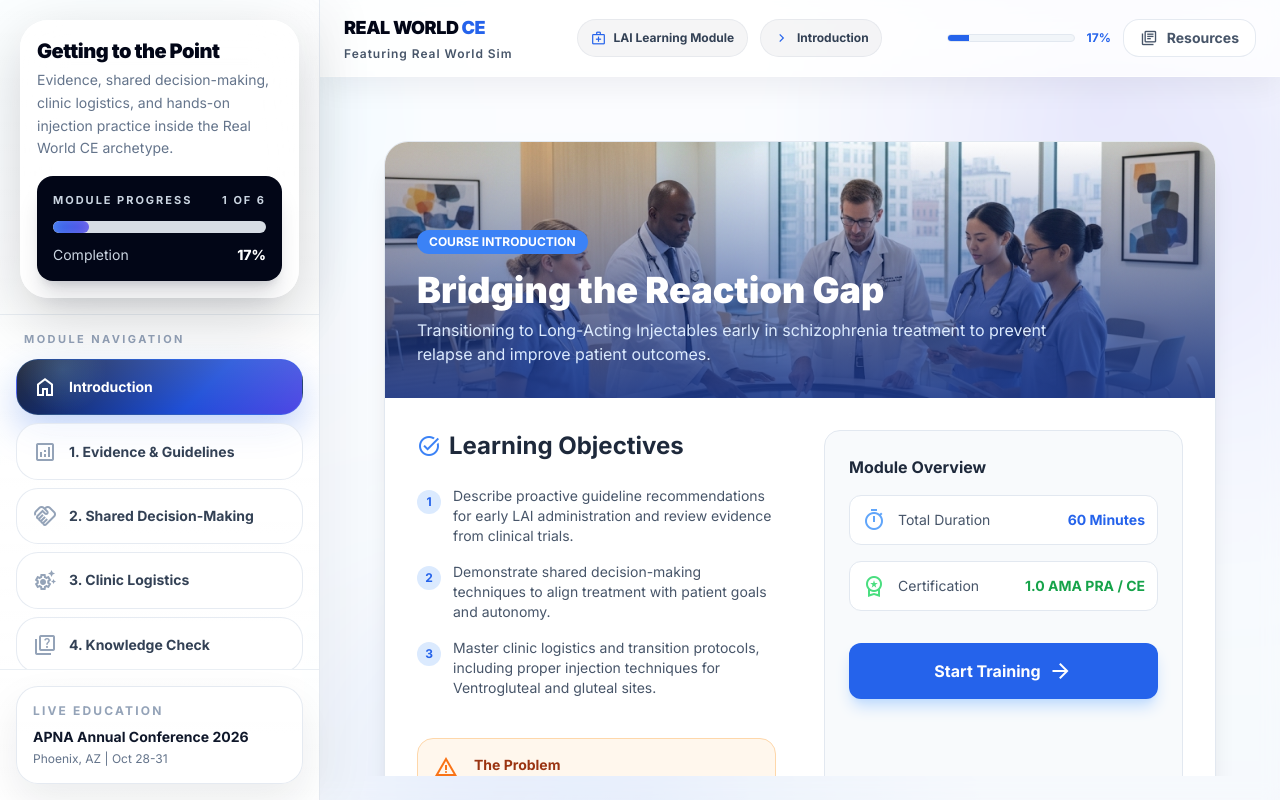
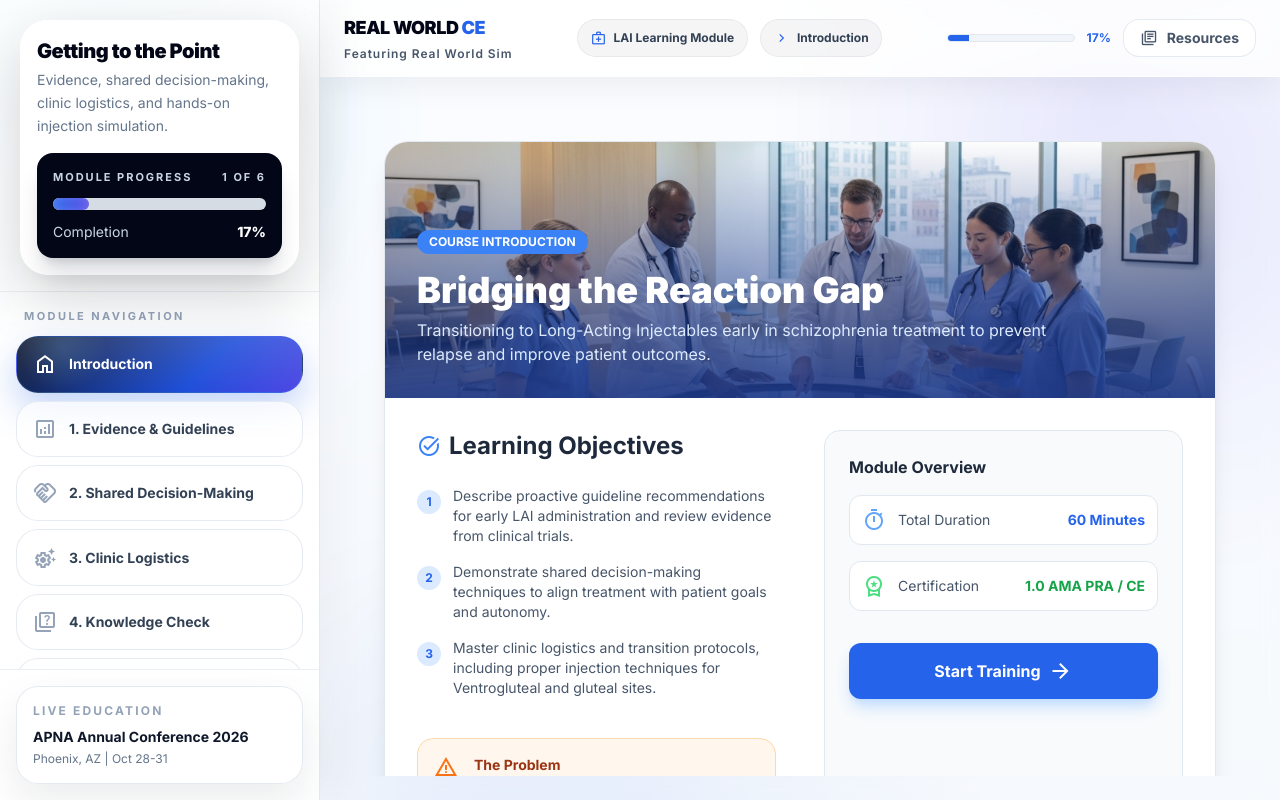
Before and after one commit to brianhicks211/brianhicks211-realworldce_LAI_Module_demo, a plain HTML site: page index.html in a window 1280 px wide. Drawn offline with nearby package versions, Linux system fonts and the light colour scheme.

Commit message:
Add files via upload

```diff
--- a/index.html
+++ b/index.html
@@ -142,7 +142,7 @@
           <div class="flex items-start justify-between gap-3">
             <div>
               <div class="text-xl font-black tracking-tight text-slate-950">Getting to the Point</div>
-              <p class="text-sm text-slate-500 mt-1 leading-relaxed">Evidence, shared decision-making, clinic logistics, and hands-on injection practice inside the Real World CE archetype.</p>
+              <p class="text-sm text-slate-500 mt-1 leading-relaxed">Evidence, shared decision-making, clinic logistics, and hands-on injection simulation.</p>
             </div>
             <button class="md:hidden text-slate-500 hover:text-slate-900 rounded-xl p-2 hover:bg-slate-100" onclick="toggleSidebar()" aria-label="Close navigation">
               <span class="material-symbols-outlined">close</span>
```
